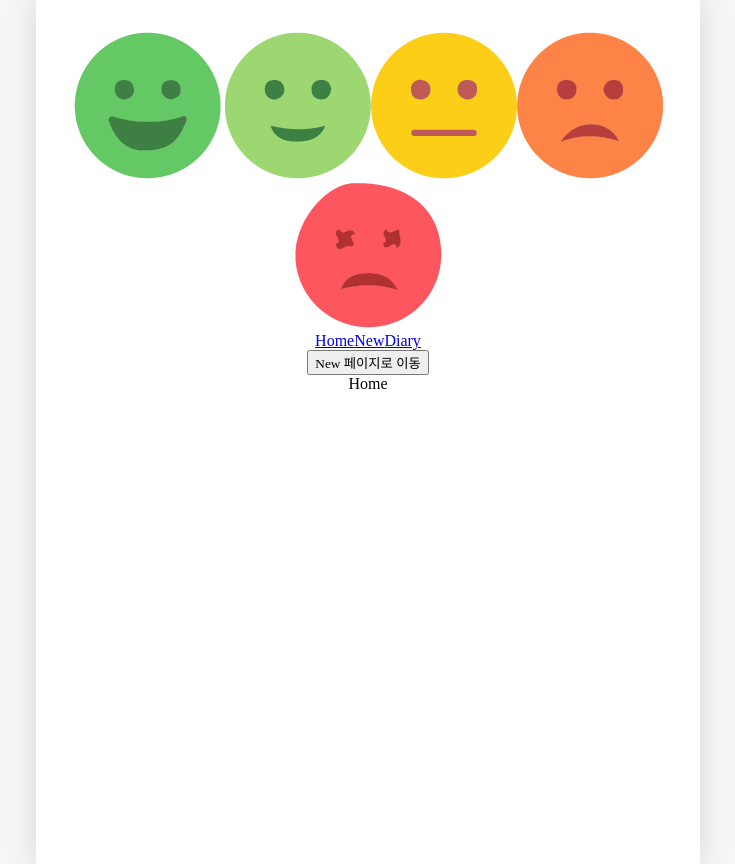
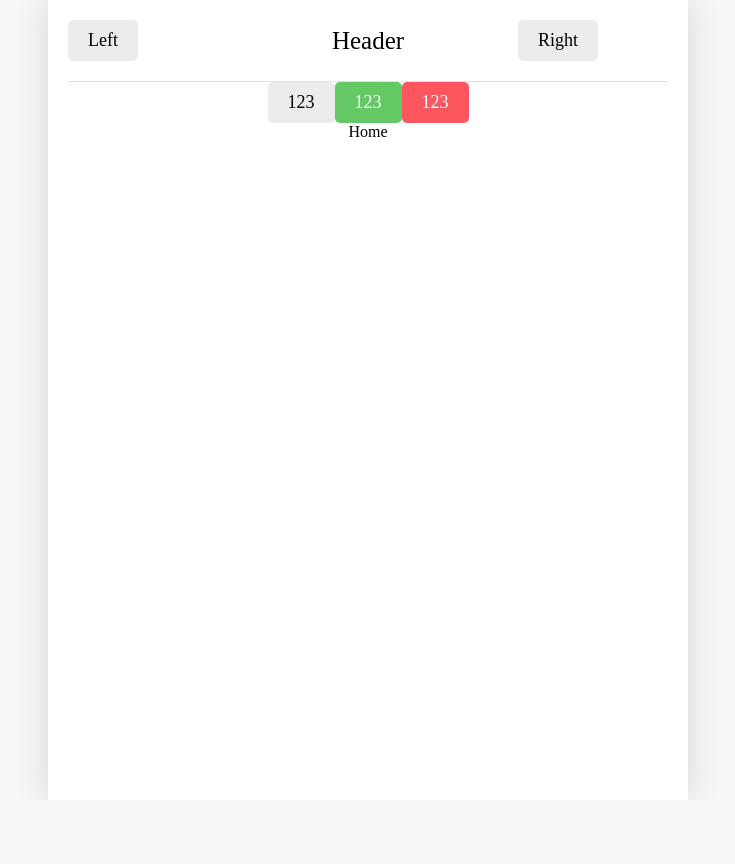
Before and after one commit to Jiae25/onebite-react, a React (Vite) app in the folder section12/: page / in a window 1280 px wide. Shown: the whole page, without its empty margins (272-1007 px from the left). After the commit the page ends 800 px from the top, so only its background shows below. Built offline with nearby package versions, Linux system fonts and the light colour scheme; a web font is replaced by a local one.

Commit message:
ch7. 공통 컴포넌트 구현하기

```diff
--- a/section12/src/App.jsx
+++ b/section12/src/App.jsx
@@ -4,6 +4,8 @@ import Home from './pages/Home';
 import Diary from './pages/Diary';
 import New from './pages/New';
 import Notfound from './pages/Notfound';
+import Button from './components/Button';
+import Header from './components/Header'
 
 import { getEmotionImage } from './util/get-emotion-image';
 
@@ -15,23 +17,36 @@ function App() {
 
   const onClickButton = () => {
     nav("/new");
-  }
+  };
+
   return (
     <>
-      <div>
-        <img src={getEmotionImage(1)} /> {/* assert에 있는 이미지 불러오는 방법 */}
-        <img src={getEmotionImage(2)} />
-        <img src={getEmotionImage(3)} />
-        <img src={getEmotionImage(4)} />
-        <img src={getEmotionImage(5)} />
-      </div>
+      <Header title={"Header"}
+        leftChild={<Button text={"Left"} />}
+        rightChild={<Button text={"Right"} />}
+      />
 
-      <div>
-        <Link to={"/"} >Home</Link>
-        <Link to={"/new"} >New</Link>
-        <Link to={"/diary"} >Diary</Link>
-      </div>
-      <button onClick={onClickButton}>New 페이지로 이동</button>
+      <Button
+        text={"123"}
+        type={"DEFAULT"}
+        onClick={() => {
+          console.log("123번 버튼 클릭!")
+        }} />
+
+      <Button
+        text={"123"}
+        type={"POSITIVE"}
+        onClick={() => {
+          console.log("123번 버튼 클릭!")
+        }} />
+
+      <Button
+        text={"123"}
+        type={"NEGATIVE"}
+        onClick={() => {
+          console.log("123번 버튼 클릭!")
+      }}/>
+
       <Routes>
         <Route path="/" element={<Home />} />
         <Route path="/new" element={<New />} />
--- /dev/null
+++ b/section12/src/components/Button.css
@@ -0,0 +1,19 @@
+.Button{
+  background-color: rgb(236,236,236);
+  cursor: pointer;
+  border: none;
+  border-radius: 5px;
+  padding: 10px 20px;
+  font-size: 18px;
+  white-space: nowrap;
+}
+
+.Button_POSITIVE {
+  background-color: rgb(100,201,100);
+  color: white;
+}
+
+.Button_NEGATIVE {
+  background-color: rgb(253,86,95);
+  color: white;
+}
--- /dev/null
+++ b/section12/src/components/Button.jsx
@@ -0,0 +1,11 @@
+import "./Button.css";
+
+const Button = ({text, type, onClick}) => {
+  return (
+    <button onClick={onClick} className={`Button Button_${type}`}>
+      {text}
+    </button>
+  );
+};
+
+export default Button;
--- /dev/null
+++ b/section12/src/components/Header.css
@@ -0,0 +1,27 @@
+.Header {
+  display: flex;
+  align-items: center;
+
+  padding: 20px 0px;
+  border-bottom: 1px solid rgb(226,226,226);
+}
+
+.Header > div {
+  display: flex;
+}
+
+.Header .header_center {
+  width: 50%;
+  font-size: 25px;
+  justify-content: center;
+}
+
+.Header .header_left {
+  width: 25%;
+  justify-content: flex-start;
+}
+
+.Header.header_right {
+  width: 25%;
+  justify-content: flex-end;
+}
--- /dev/null
+++ b/section12/src/components/Header.jsx
@@ -0,0 +1,13 @@
+import "./Header.css";
+
+const Header = ({title, leftChild, rightChild}) => {
+  return (
+    <header className="Header">
+      <div className='header_left'>{leftChild}</div>
+      <div className='header_center'>{title}</div>
+      <div className='header_right'>{rightChild}</div>
+    </header>
+  );
+};
+
+export default Header;
--- a/section12/src/index.css
+++ b/section12/src/index.css
@@ -17,6 +17,7 @@ html, body {
   min-height: 100vh;
   height: 100%;
   box-shadow: rgba(100,100,100,0.2) 0px 0px 29px 0px;
+  padding: 0px 20px;
 }
 
 body * {
--- a/section12/src/pages/Home.jsx
+++ b/section12/src/pages/Home.jsx
@@ -2,7 +2,6 @@ import { useSearchParams } from 'react-router-dom';
 
 const Home = () => {
   const [params, setParams] = useSearchParams();
-  console.log(params.get("value"))
 
   return <div>Home</div>;
 };
```
Also changed, not shown: 1 other file (tests, documents, lock files or other folders).
